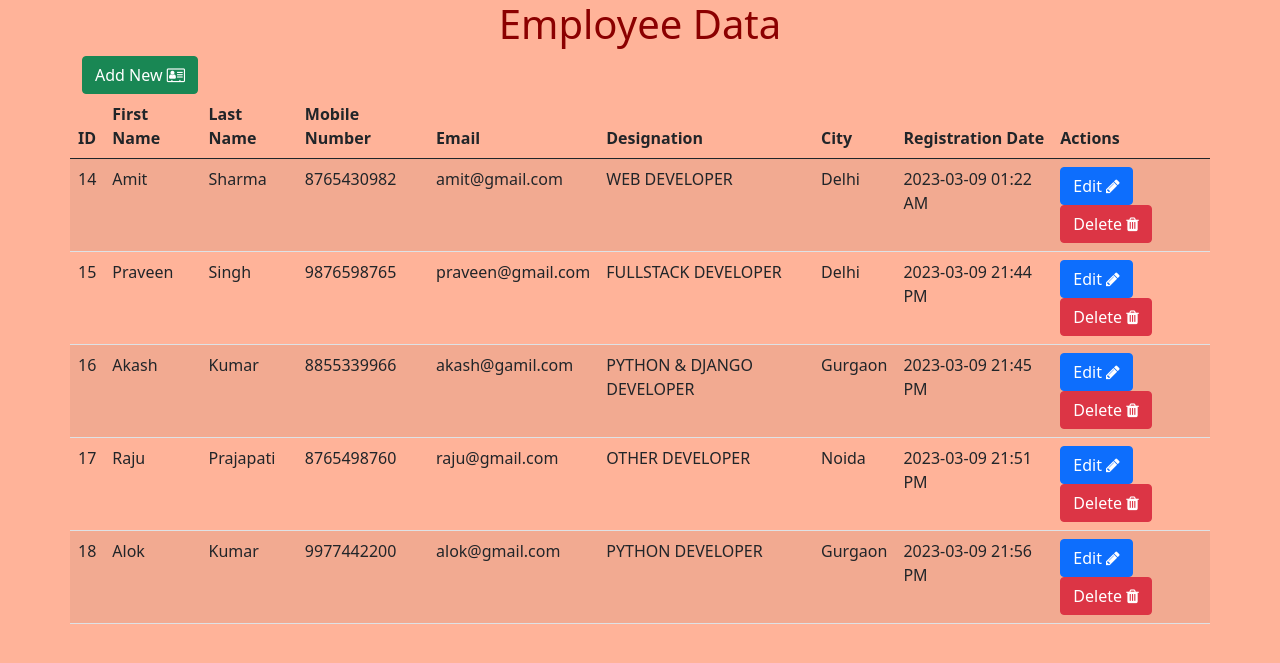
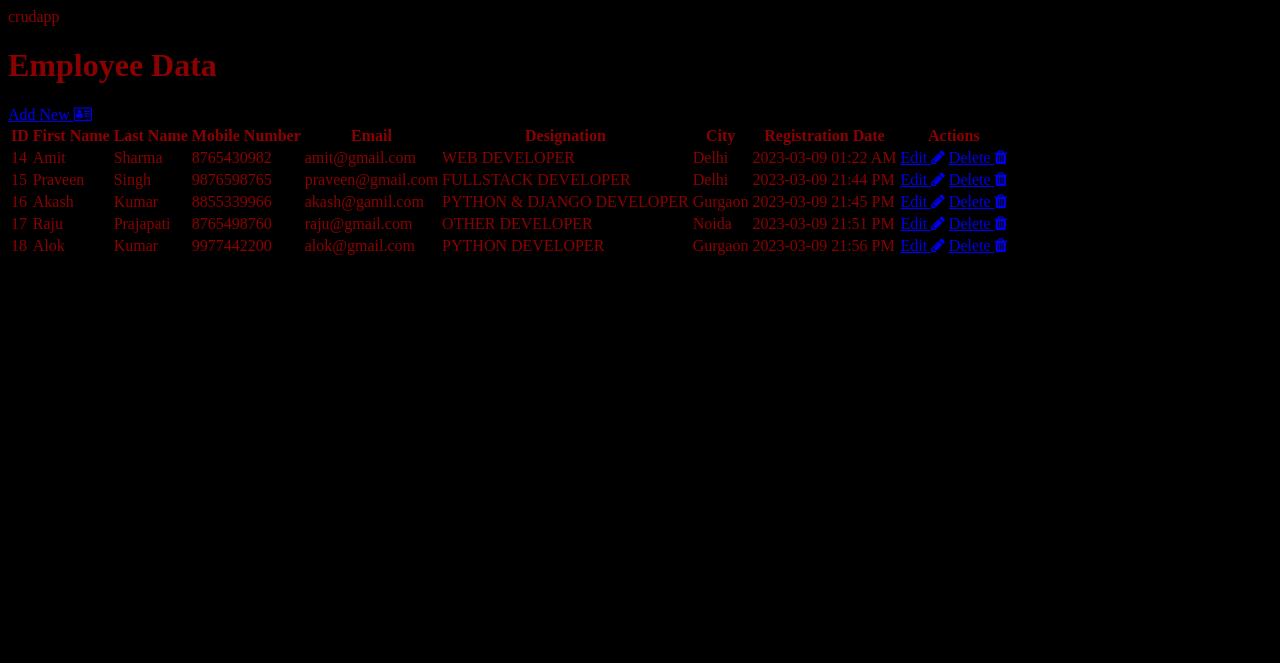
Before and after one commit to ranjanGitHub8651/django-crud-with-js-and-css-static-files, a Django app: page / in a window 1280 px wide. Shown: the top 663 px of the page. Run offline with Django 3.2, Linux system fonts and the light colour scheme; data comes from the database, SQL or seed files in the repository; both versions use the stored data as it was after the commit.

Commit message:
static fils added for css

```diff
--- a/crud/urls.py
+++ b/crud/urls.py
@@ -6,4 +6,4 @@ from django.urls import include, path
 urlpatterns = [
     path('admin/', admin.site.urls),
     path('', include('crudapp.urls')),
-] + static(settings.MEDIA_URL, document_root=settings.MEDIA_ROOT)
+] + static(settings.STATIC_URL, document_root=settings.STATICFILE_DIR)
--- /dev/null
+++ b/crudapp/static/crudapp/css/custom_style.css
@@ -0,0 +1,4 @@
+body {
+    background-color: black;
+    color: darkred;
+}
--- a/crudapp/static/css/custom_style.css
+++ /dev/null
@@ -1,4 +0,0 @@
-body{
-background-color: #ffb399;
-color: darkred;
-}
--- a/crudapp/templates/index.html
+++ b/crudapp/templates/index.html
@@ -1,24 +1,28 @@
 {% load static %}
 <!DOCTYPE html>
 <html lang="en">
+
 <head>
     <meta charset="UTF-8">
     <meta http-equiv="X-UA-Compatible" content="IE=edge">
     <meta name="viewport" content="width=device-width, initial-scale=1.0">
     <title>CRUD APP</title>
-    <link href="https://cdn.jsdelivr.net/npm/bootstrap@5.0.2/dist/css/bootstrap.min.css" rel="stylesheet" crossorigin="anonymous">
+    <!-- <link href="https://cdn.jsdelivr.net/npm/bootstrap@5.0.2/dist/css/bootstrap.min.css" rel="stylesheet"
+        crossorigin="anonymous"> -->
     <link rel="stylesheet" href="https://cdnjs.cloudflare.com/ajax/libs/font-awesome/4.7.0/css/font-awesome.min.css">
     <link rel="stylesheet" href="{% static '/css/custom_style.css' %}">
 
 </head>
-<body>
+
+<body>crudapp
     {% if data %}
-        <h1 class="text-center">Employee Data</h1>
+    <h1 class="text-center">Employee Data</h1>
     {% else %}
-        <h1 class="text-center">No Employees Available. (Add New Employee)</h1>
+    <h1 class="text-center">No Employees Available. (Add New Employee)</h1>
     {% endif %}
     <div class="container">
-        <a href="/newemployee" class="btn btn-success" type="button">Add New <i class="fa fa-address-card-o" aria-hidden="true"></i></a>
+        <a href="/newemployee" class="btn btn-success" type="button">Add New <i class="fa fa-address-card-o"
+                aria-hidden="true"></i></a>
         <div class="row">
             <table class="table table-striped table-hover">
                 <thead>
@@ -46,8 +50,11 @@
                         <td>{{value.location|capfirst}}</td>
                         <td>{{value.created_on|date:'Y-m-d H:i A'}}</td>
                         <td>
-                            <a type="button" class="btn btn-primary" href="updateemployee/{{value.id}}/">Edit <i class="fa fa-pencil" aria-hidden="true"></i></a>
-                            <a type="button" id="delete_employee" class="btn btn-danger" href="deleteemployee/{{value.id}}/">Delete <i class="fa fa-trash" aria-hidden="true"></i></a>
+                            <a type="button" class="btn btn-primary" href="updateemployee/{{value.id}}/">Edit <i
+                                    class="fa fa-pencil" aria-hidden="true"></i></a>
+                            <a type="button" id="delete_employee" class="btn btn-danger"
+                                href="deleteemployee/{{value.id}}/">Delete <i class="fa fa-trash"
+                                    aria-hidden="true"></i></a>
                         </td>
                     </tr>
                     {% endfor %}
@@ -56,6 +63,6 @@
         </div>
     </div>
 </body>
-<script src="{% static '/js/script.js' %}"></script>
+<script src="{% static 'crudapp/js/script.js' %}"></script>
 
 </html>
```
Also changed, not shown: crud/settings.py (+10 -8 lines), crudapp/static/crudapp/js/script.js (renamed from crudapp/static/js/script.js), db.sqlite3.
